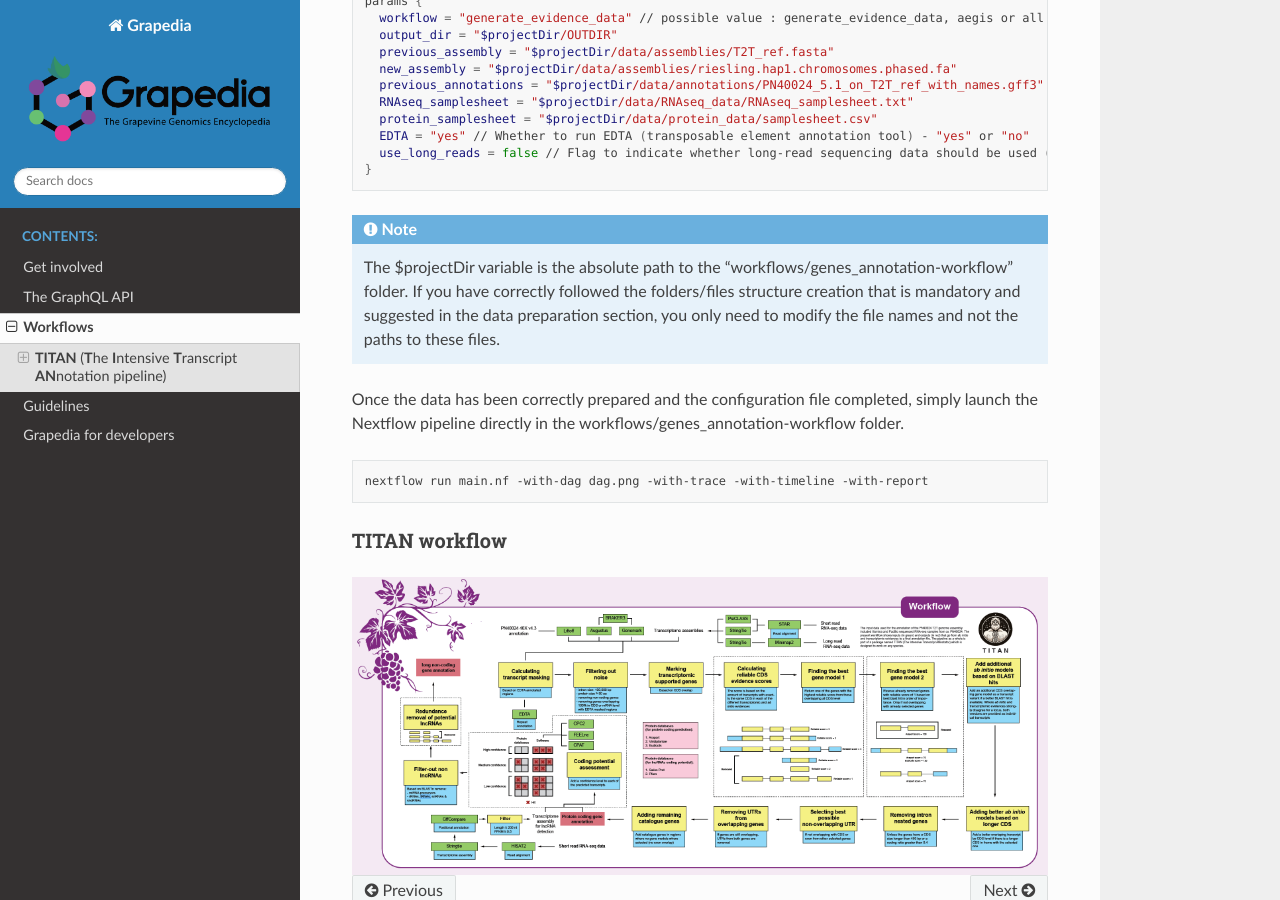
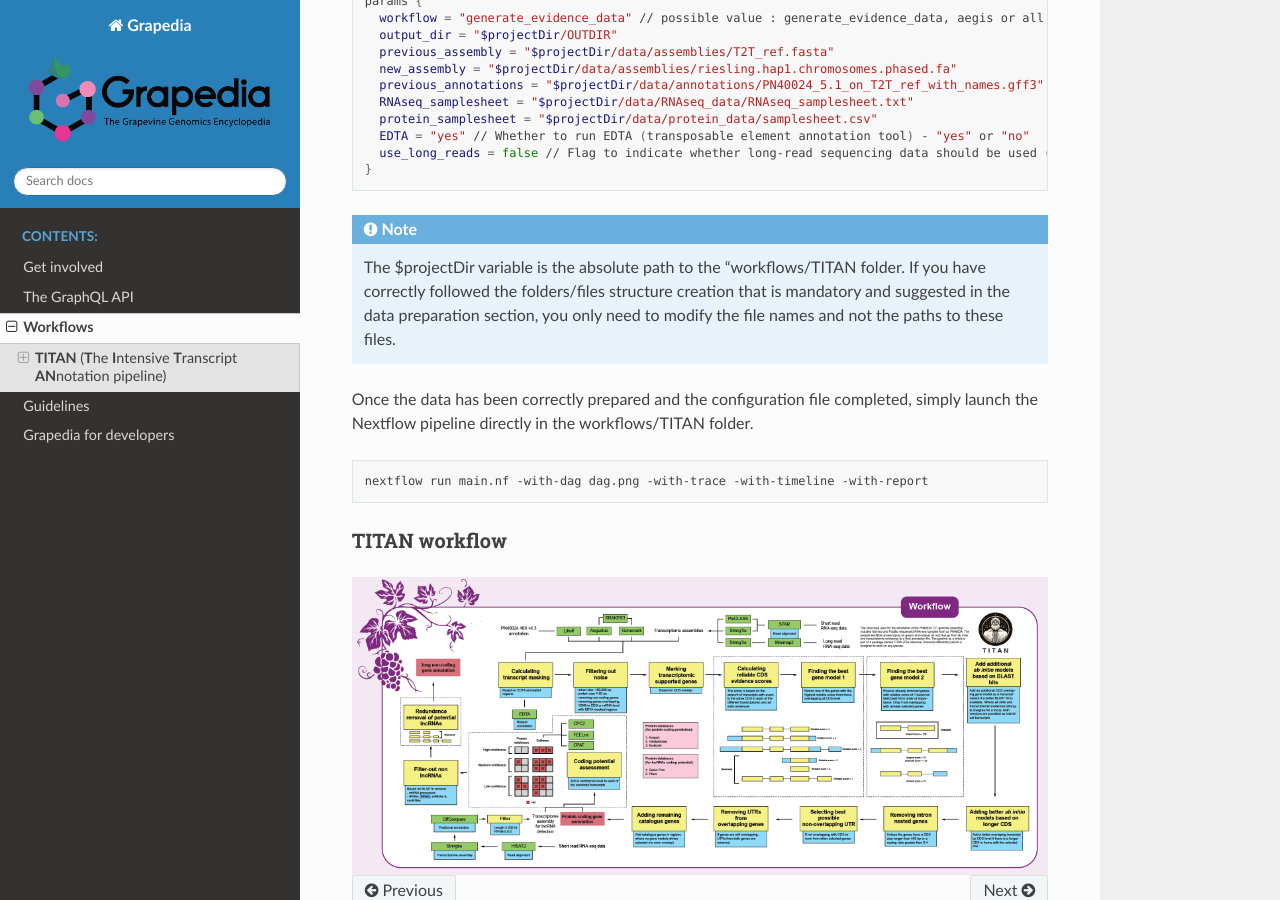
Before and after one commit to Grapedia/grapedia, a Sphinx documentation site: the page built from docs/workflows.rst, in a window 1280 px wide and 900 px high, scrolled down 4001 px. Built offline with Sphinx 7.4.7 and the Read the Docs theme 3.1.0, drawn with Linux system fonts in a browser that asks for light colours; some of the changed text lies outside the part shown.

Commit message:
Update workflows.rst

```diff
--- a/docs/workflows.rst
+++ b/docs/workflows.rst
@@ -22,7 +22,7 @@
 
   git clone https://github.com/Grapedia/workflows.git
 
-The TITAN annotation pipeline is in the folder workflows/genes_annotation-workflow
+The TITAN annotation pipeline is in the folder workflows/TITAN
 
 .. note::
   Git can be installed from `Git website <https://git-scm.com/downloads>`_
@@ -35,7 +35,7 @@
 
 Also, to launch the pipeline, Nextflow must be installed on your computer/server following these `instructions <https://www.nextflow.io/docs/latest/install.html>`_
 
-With the workflows/genes_annotation-workflow, Nextflow and docker installed, you can simply run the TITAN pipeline after data preparation (see next section).
+With the workflows/TITAN, Nextflow and docker installed, you can simply run the TITAN pipeline after data preparation (see next section).
 
 Data preparation
 ^^^^^^^^^^^^^^^^
@@ -50,7 +50,7 @@
   │   ├── protein_data
   │   └── RNAseq_data
 
-In the workflows/genes_annotation-workflow folder, you can create a "data" folder containing all the data needed by TITAN to run.
+In the workflows/TITAN folder, you can create a "data" folder containing all the data needed by TITAN to run.
 
 **data/annotations** : contains the previous annotation in GFF3 format (eg : Vitis_vinifera_gene_annotation_on_V2_20.gff3)
 
@@ -101,7 +101,7 @@
 Launch the pipeline
 ^^^^^^^^^^^^^^^^^^^
 
-Before launching the pipeline, fill in the configuration file called “nextflow.config” in the “workflows/genes_annotation-workflow” folder.
+Before launching the pipeline, fill in the configuration file called “nextflow.config” in the “workflows/TITAN” folder.
 
   nextflow.config file
 
@@ -161,9 +161,9 @@
 
 .. note::
 
-  The $projectDir variable is the absolute path to the "workflows/genes_annotation-workflow" folder. If you have correctly followed the folders/files structure creation that is mandatory and suggested in the data preparation section, you only need to modify the file names and not the paths to these files.
+  The $projectDir variable is the absolute path to the "workflows/TITAN folder. If you have correctly followed the folders/files structure creation that is mandatory and suggested in the data preparation section, you only need to modify the file names and not the paths to these files.
 
-Once the data has been correctly prepared and the configuration file completed, simply launch the Nextflow pipeline directly in the workflows/genes_annotation-workflow folder.
+Once the data has been correctly prepared and the configuration file completed, simply launch the Nextflow pipeline directly in the workflows/TITAN folder.
 
 .. code-block:: bash
 
```
